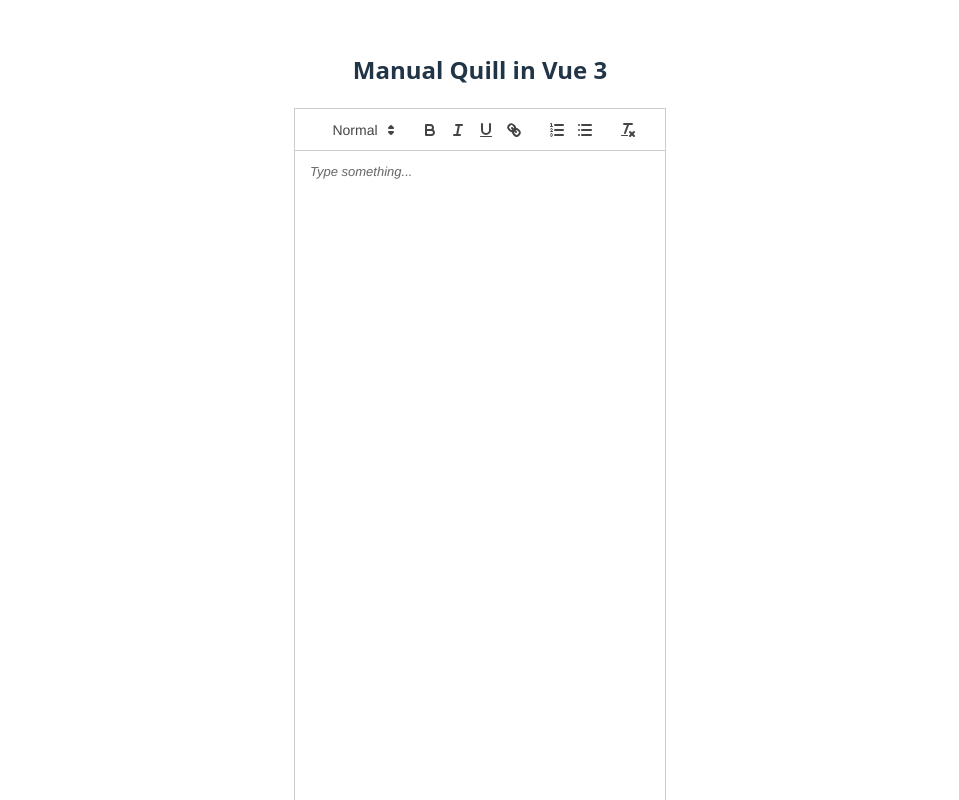
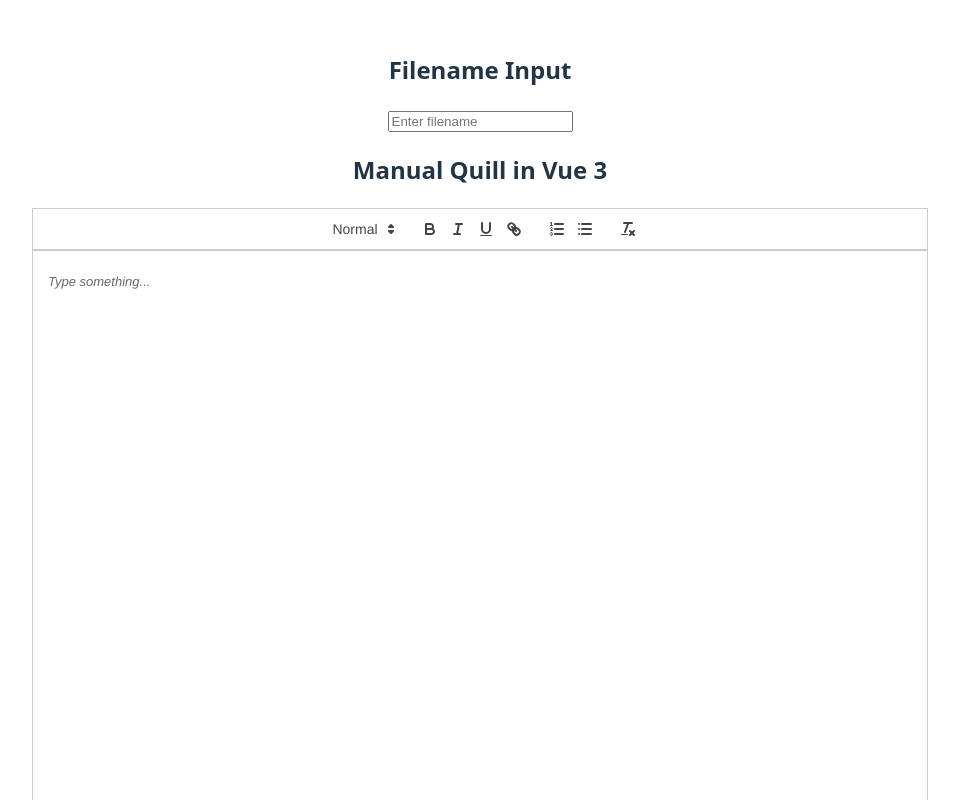
Before and after one commit to Blessonpx/matchCreator, a Vue app: page / in a window 1280 px wide. Shown: the top 800 px of the page, without its empty margins (160-1119 px from the left). Built offline with nearby package versions, Linux system fonts and the light colour scheme; what vue3-quill would draw is missing.

Commit message:
Add Match Name

```diff
--- a/src/App.vue
+++ b/src/App.vue
@@ -2,36 +2,59 @@
 </script>
 
 <template>
-  <div>
+
+<div>
+  <h2>Filename Input</h2>
+  <input
+    v-model="filename"
+    type="text"
+    placeholder="Enter filename"
+    @input="checkFilename"
+  />
+  <p v-if="showWarning" style="color: red;">
+    Warning: Filenames should not contain spaces!
+  </p>
+
+
   <h2>Manual Quill in Vue 3</h2>
-  <div id="editor" style="height: 800px;"></div>
+  <div id="editor"></div>
   <button @click="logContent">Log Content</button>
 </div>
 </template>
 
 <script>
-import { onMounted } from 'vue'
+import { onMounted,ref } from 'vue'
 import Quill from 'quill'
 import 'quill/dist/quill.snow.css'
 
 export default {
   setup() {
-    let quillInstance = null;
+    const filename = ref('')
+    const showWarning = ref(false)
+    let quillInstance = null
+
+    const checkFilename = () => {
+      showWarning.value = filename.value.includes(' ')
+    }
+
+    const logContent = () => {
+      if (quillInstance) {
+        console.log('Quill content:', quillInstance.getText())
+      }
+    }
 
     onMounted(() => {
       quillInstance = new Quill('#editor', {
         theme: 'snow',
         placeholder: 'Type something...',
-      });
-    });
-
-    function logContent() {
-      if (quillInstance) {
-        console.log('Quill content:', quillInstance.getText());
-      }
+      })
+    })
+    return {
+      filename,
+      showWarning,
+      checkFilename,
+      logContent
     }
-
-    return { logContent }
   }
 }
 </script>
@@ -42,5 +65,11 @@
 <style>
 #editor {
   background: white;
+  width: 70vw;         /* 70% of the screen width */
+  height: 70vh;        /* 70% of the screen height */
+  margin: auto;        /* Center horizontally */
+  border: 1px solid #ccc;
+  padding: 10px;
+  box-sizing: border-box;
 }
 </style>
```
